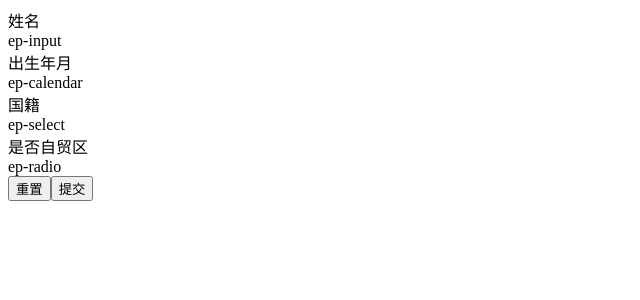
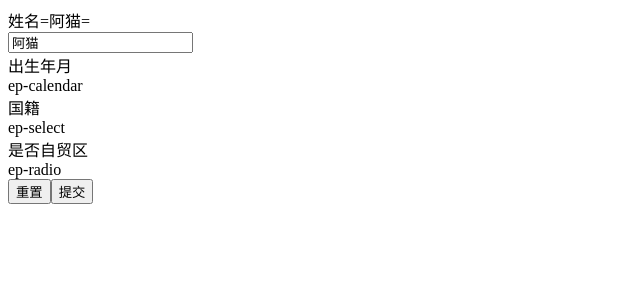
Before and after one commit to zhouxiaobai-git/vue-demo-1, a Vue app: page /#/input in a window 1280 px wide. Shown: the top 300 px of the page, without its empty margins (0-640 px from the left). Built offline with nearby package versions, Linux system fonts and the light colour scheme.

Commit message:
v-model实现

```diff
--- a/src/components/ep-input.vue
+++ b/src/components/ep-input.vue
@@ -1,3 +1,15 @@
 <template>
-  <div>ep-input</div>
+  <div>
+    <input ref="myinput" type="text" :value="value" @input="doit()" />
+  </div>
 </template>
+<script>
+export default {
+  props: ["value"],
+  methods: {
+    doit() {
+      this.$emit("input", this.$refs.myinput.value);
+    },
+  },
+};
+</script>
--- a/src/pages/inputPage.vue
+++ b/src/pages/inputPage.vue
@@ -1,8 +1,8 @@
 <template>
   <form novalidate v-submit="doSubmit">
     <div class="row">
-      <label>姓名</label>
-      <ep-input></ep-input>
+      <label>姓名={{personName}}=</label>
+      <ep-input v-model="personName"></ep-input>
     </div>
     <div class="row">
       <label>出生年月</label>
@@ -24,6 +24,11 @@
 </template>
 <script>
 export default {
+  data() {
+    return {
+      personName: "阿猫",
+    };
+  },
   methods: {
     // 表单提交方法
     doSubmit() {
```
